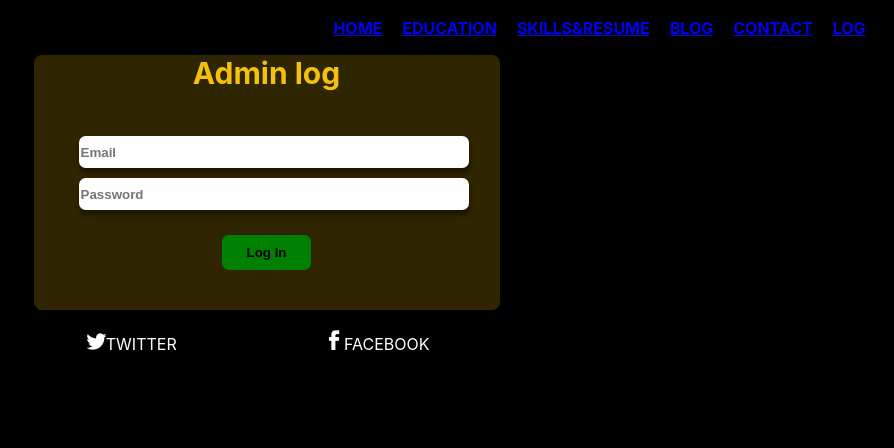
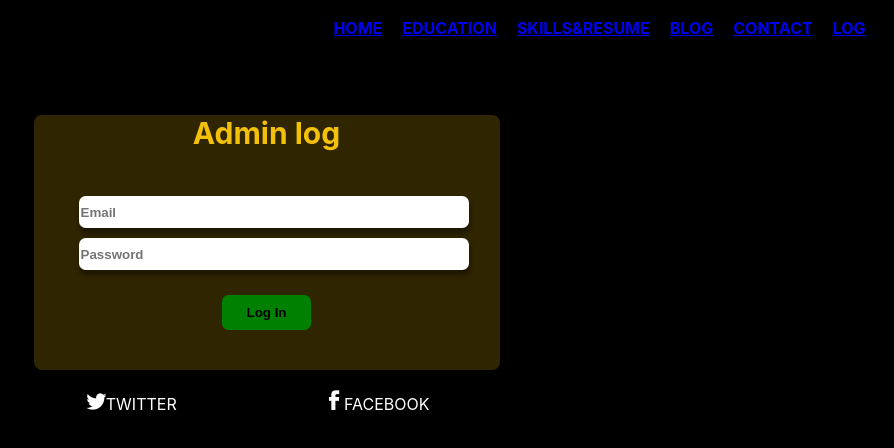
Before and after one commit to Ally4/Portfolio, a React (Create React App) app in the folder portfolio/: page /log in a window 1280 px wide. Shown: the top 448 px of the page, without its empty margins (386-1280 px from the left). Built offline with nearby package versions, Linux system fonts and the light colour scheme.

Commit message:
feature(login):login-portfolio the loging in the portfolio for the admin

```diff
--- a/portfolio/src/App.css
+++ b/portfolio/src/App.css
@@ -703,6 +703,7 @@ body{
 .Log{
   display: grid;
   justify-content: center;
+  padding-top: 60px;
 }
 
 .containerLog{
@@ -710,7 +711,6 @@ body{
   background-color: #f3c10a31;
   border-radius: .5em;
   margin-left: 25px;
-
 }
 
 .log, .head1{
```
